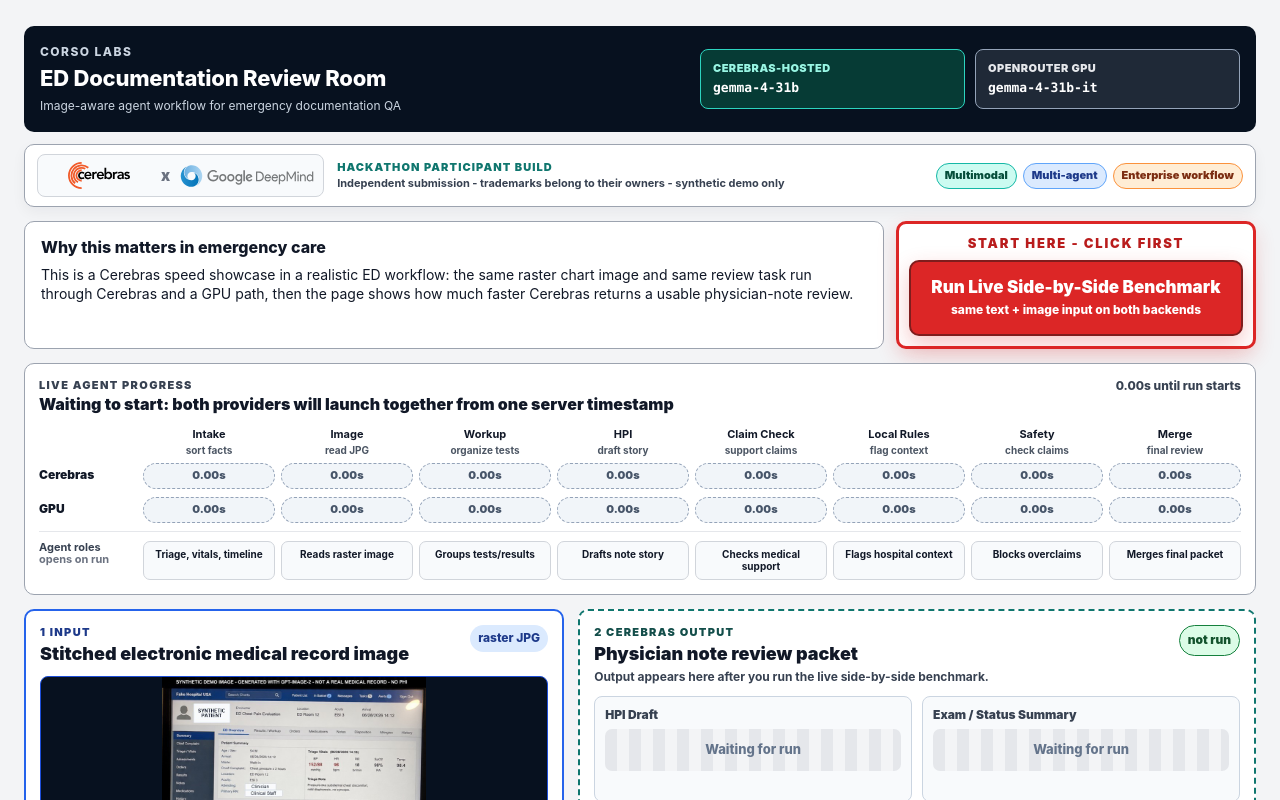
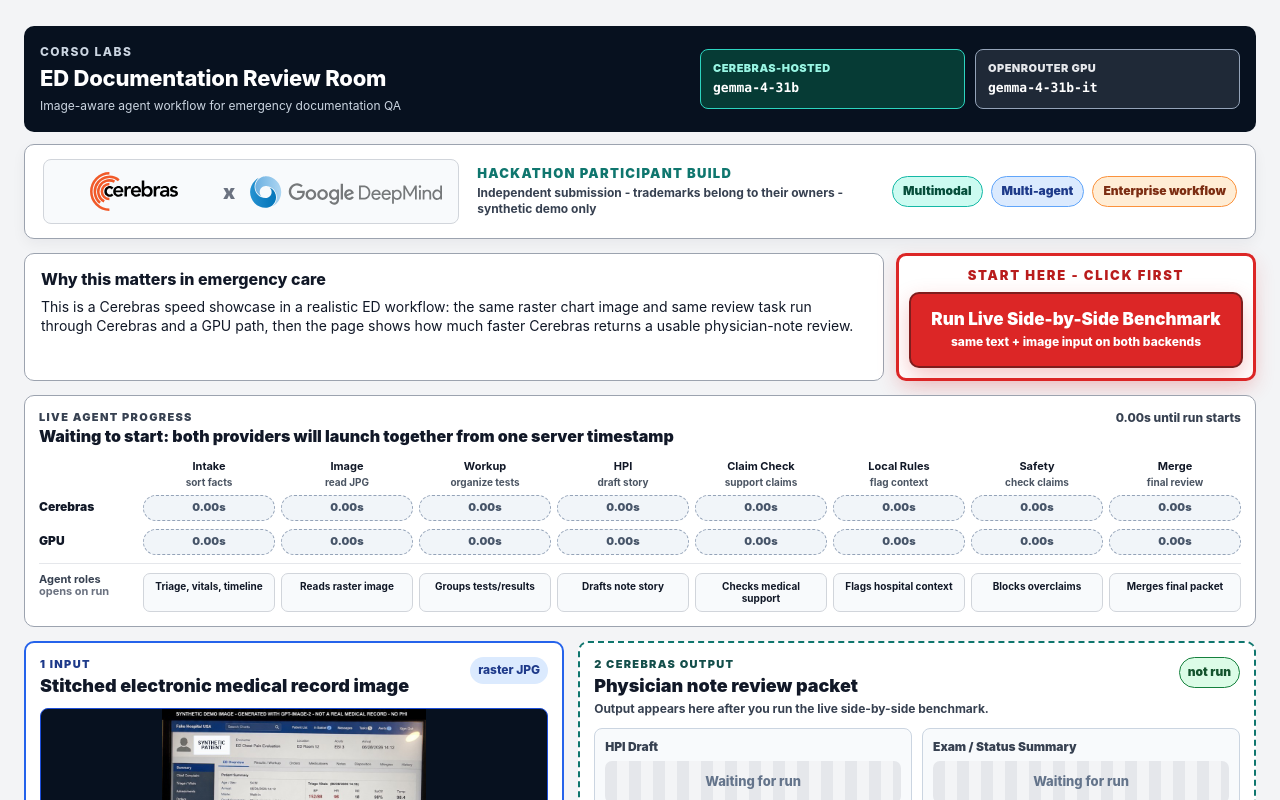
Before and after one commit to stormyeyez/corso-labs-review-room, a Next.js app: page / in a window 1280 px wide. Shown: the top 800 px of the page. Built offline with nearby package versions, Linux system fonts and the light colour scheme.

Commit message:
Enlarge hackathon branding strip

```diff
--- a/src/app/globals.css
+++ b/src/app/globals.css
@@ -166,77 +166,81 @@
 
 .event-strip {
   display: grid;
-  grid-template-columns: auto minmax(260px, 1fr) auto;
+  min-height: 94px;
+  grid-template-columns: auto minmax(300px, 1fr) auto;
   align-items: center;
-  gap: 13px;
-  padding: 9px 12px;
+  gap: 18px;
+  padding: 14px 18px;
   box-shadow: 0 5px 14px rgba(17, 24, 39, 0.05);
 }
 
 .event-logos {
   display: flex;
   align-items: center;
-  gap: 10px;
-  padding: 7px 9px;
+  gap: 14px;
+  padding: 12px 15px;
   border: 1px solid var(--line-soft);
   border-radius: 8px;
   background: #f8fafc;
 }
 
 .event-logos img:first-child {
-  width: 104px;
-  height: 27px;
+  width: 150px;
+  height: 39px;
   object-fit: contain;
 }
 
 .event-logos img:last-child {
-  width: 134px;
-  height: 27px;
+  width: 194px;
+  height: 39px;
   object-fit: contain;
 }
 
 .event-logos b {
   color: var(--subtle);
-  font-size: 15px;
+  font-size: 20px;
   font-weight: 950;
 }
 
 .event-copy strong {
   display: block;
   color: var(--teal);
-  font-size: 11px;
+  font-size: 13px;
   font-weight: 950;
   letter-spacing: 0.1em;
-  line-height: 1.1;
+  line-height: 1.15;
   text-transform: uppercase;
 }
 
 .event-copy {
+  display: grid;
+  align-content: center;
   min-width: 0;
 }
 
 .event-copy span {
   display: block;
-  margin-top: 3px;
+  margin-top: 4px;
   color: var(--muted);
-  font-size: 11px;
+  font-size: 12px;
   font-weight: 750;
 }
 
 .event-tags {
   display: flex;
   flex-wrap: wrap;
+  align-items: center;
   justify-content: flex-end;
-  gap: 6px;
+  gap: 8px;
 }
 
 .event-tags span {
-  padding: 4px 8px;
+  padding: 6px 10px;
   border: 1px solid #14b8a6;
   border-radius: 999px;
   background: var(--teal-soft);
   color: var(--teal-dark);
-  font-size: 11px;
+  font-size: 12px;
   font-weight: 900;
 }
 
@@ -944,11 +948,11 @@
   }
 
   .event-logos img:first-child {
-    width: 94px;
+    width: 120px;
   }
 
   .event-logos img:last-child {
-    width: 120px;
+    width: 154px;
   }
 
   .event-copy span {
```
